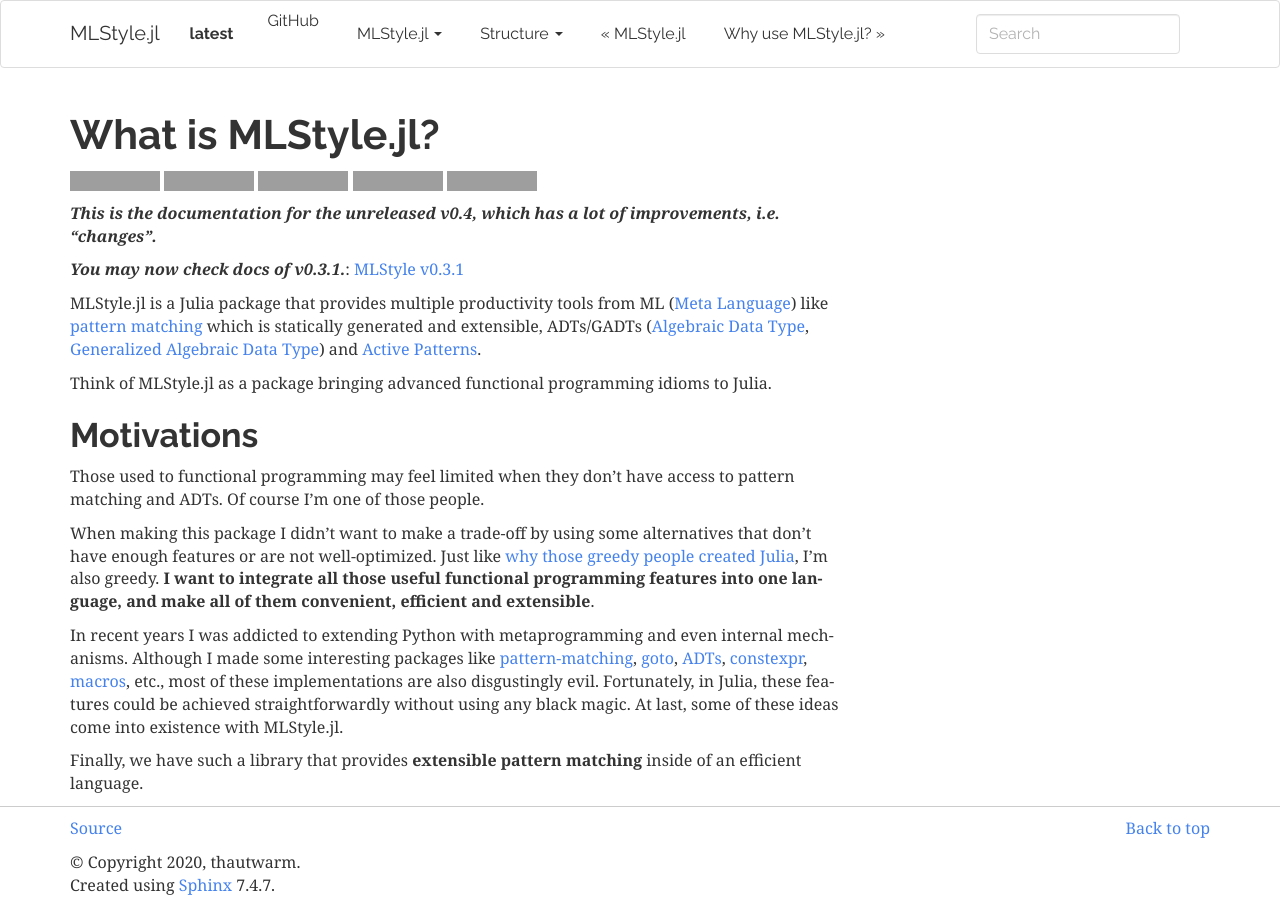
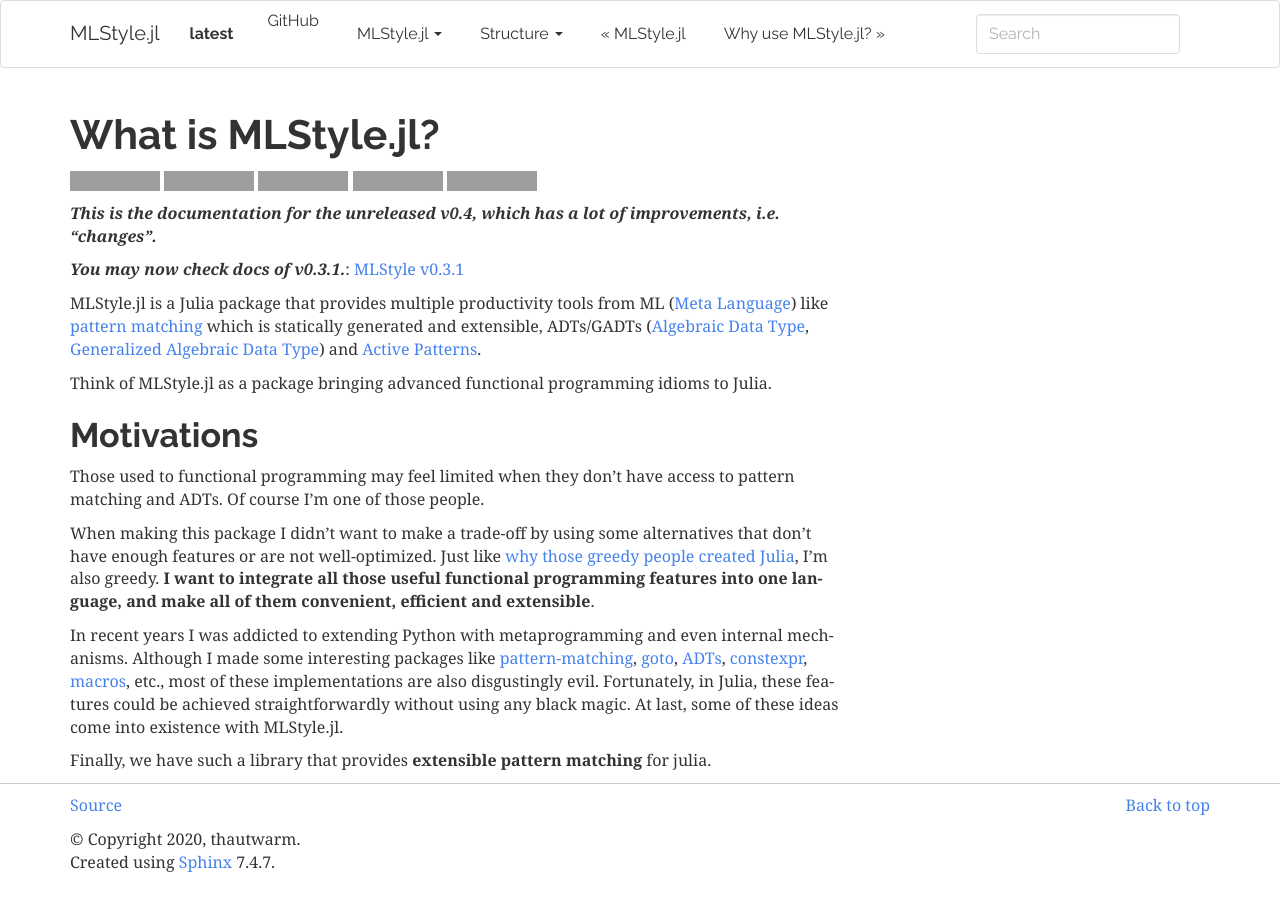
Before and after one commit to thautwarm/MLStyle.jl, a Sphinx documentation site: the page built from docs/what.md, in a window 1280 px wide. Built offline with Sphinx 7.4.7, drawn with Linux system fonts in a browser that asks for light colours; grey boxes are pictures that could not be loaded.

Commit message:
Update docs/what.md
Co-authored-by: Mason Protter <mason.protter@icloud.com>

```diff
--- a/docs/what.md
+++ b/docs/what.md
@@ -23,4 +23,4 @@
 
 In recent years I was addicted to extending Python with metaprogramming and even internal mechanisms. Although I made some interesting packages like [pattern-matching](https://github.com/Xython/pattern-matching), [goto](https://github.com/thautwarm/Redy/blob/master/Redy/Opt/builtin_features/_goto.py), [ADTs](https://github.com/thautwarm/Redy/tree/master/Redy/ADT), [constexpr](https://github.com/thautwarm/Redy/blob/master/Redy/Opt/builtin_features/_constexpr.py), [macros](https://github.com/thautwarm/Redy/blob/master/Redy/Opt/builtin_features/_macro.py), etc., most of these implementations are also disgustingly evil. Fortunately, in Julia, these features could be achieved straightforwardly without using any black magic. At last, some of these ideas come into existence with MLStyle.jl.
 
-Finally, we have such a library that provides **extensible pattern matching** inside of an efficient language.
+Finally, we have such a library that provides **extensible pattern matching** for julia.
```
